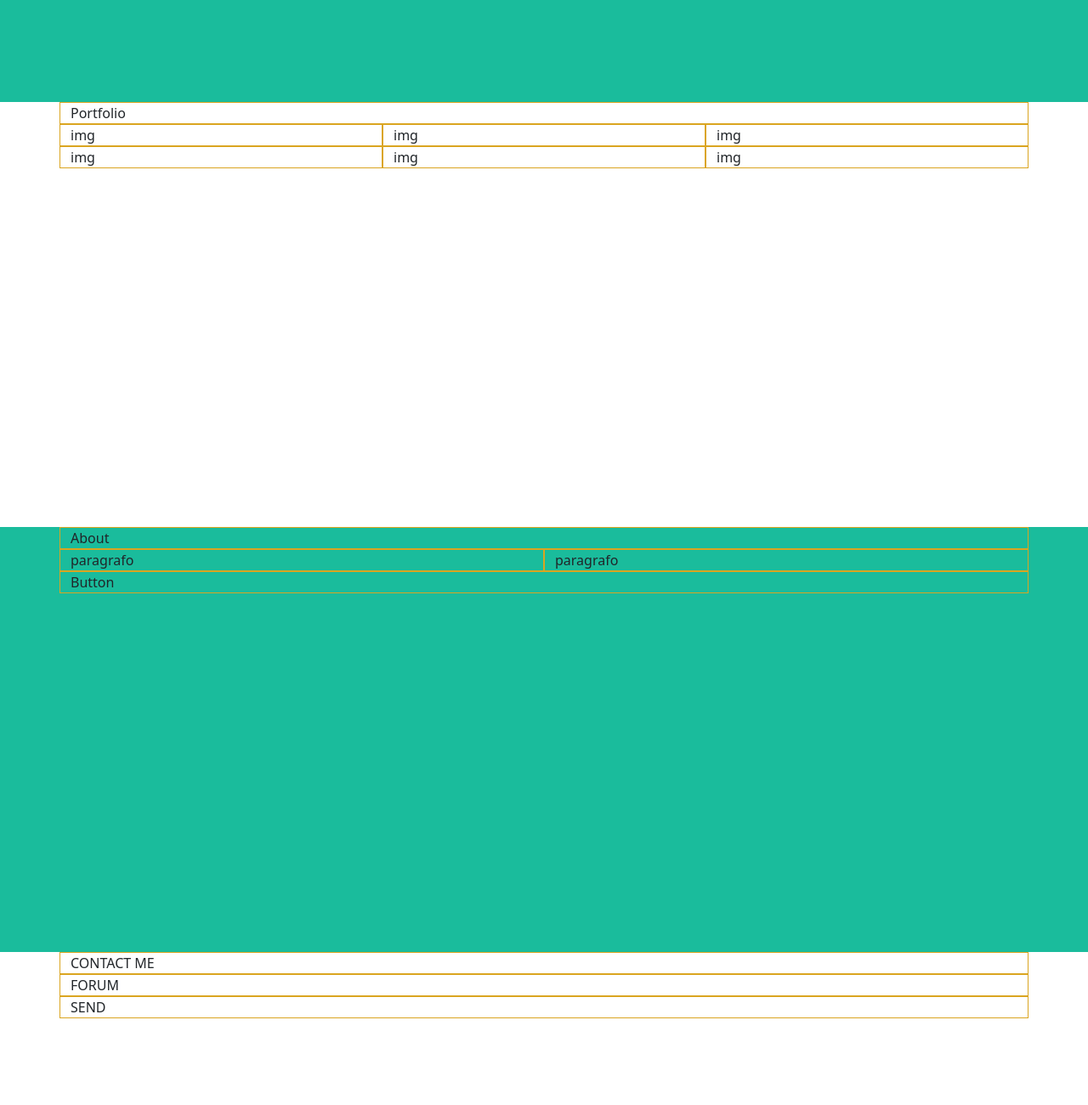
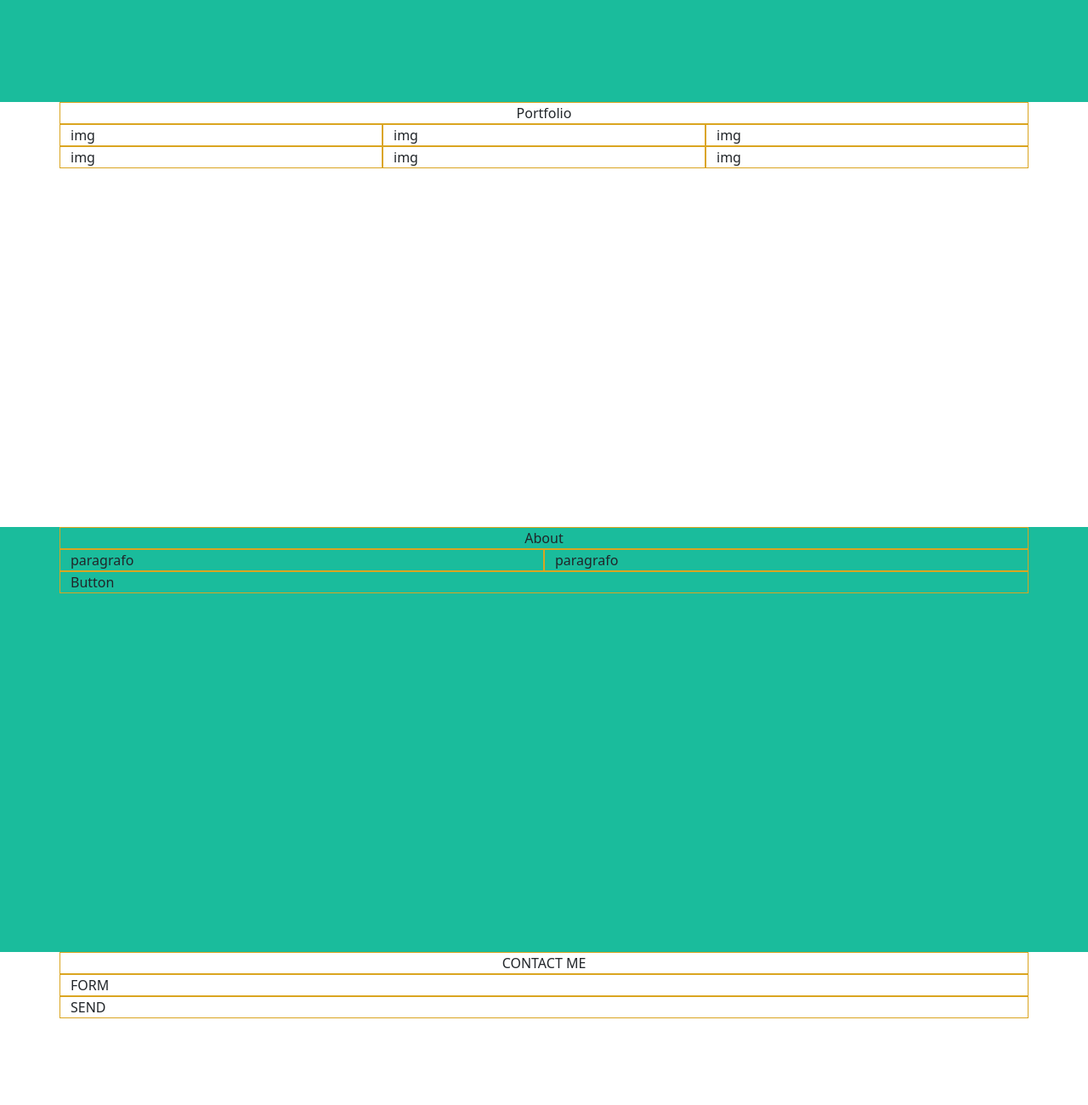
Before and after one commit to DanieleChecchin/html-css-bootstrap-freelancer, a plain HTML site: page index.html in a window 1280 px wide. Shown: the part 480-1780 px from the top of the page at 85% size. Drawn offline with nearby package versions, Linux system fonts and the light colour scheme.

Commit message:
completed

```diff
--- a/index.html
+++ b/index.html
@@ -46,7 +46,7 @@
     <section id="portfolio">
         <div class="container">
             <div class="row">
-                <div class="col col-12">Portfolio</div>
+                <div class="col col-12 text-center">Portfolio</div>
                 <div class="col col-12 col-md-6 col-lg-4">img</div>
                 <div class="col col-12 col-md-6 col-lg-4">img</div>
                 <div class="col col-12 col-md-6 col-lg-4">img</div>
@@ -61,7 +61,7 @@
     <section id="about">
         <div class="container">
             <div class="row">
-                <div class="col col-12">About</div>
+                <div class="col col-12 text-center">About</div>
                 <div class="col col-sm-12 col-md-6">paragrafo</div>
                 <div class="col col-sm-12 col-md-6">paragrafo</div>
                 <div class="col col-12">Button</div>
@@ -73,8 +73,8 @@
     <section id="contact">
         <div class="container">
             <div class="row">
-                <div class="col col-12">CONTACT ME </div>
-                <div class="col col-12">FORUM</div>
+                <div class="col col-12 text-center">CONTACT ME </div>
+                <div class="col col-12">FORM</div>
                 <div class="col col-12">SEND</div>
             </div>
         </div>
@@ -87,10 +87,9 @@
                 <div class="col col-sm-12 col-md-4">LOCATION</div>
                 <div class="col col-sm-12 col-md-4">AROUND WEB</div>
                 <div class="col col-sm-12 col-md-4">ABOUT FREELANCER</div>
-                <div class="col col-sm-12">Copyright</div>
+                <div class="col col-sm-12 text-center">Copyright</div>
             </div>
         </div>
-
     </footer>
 </body>
 </html>
```
